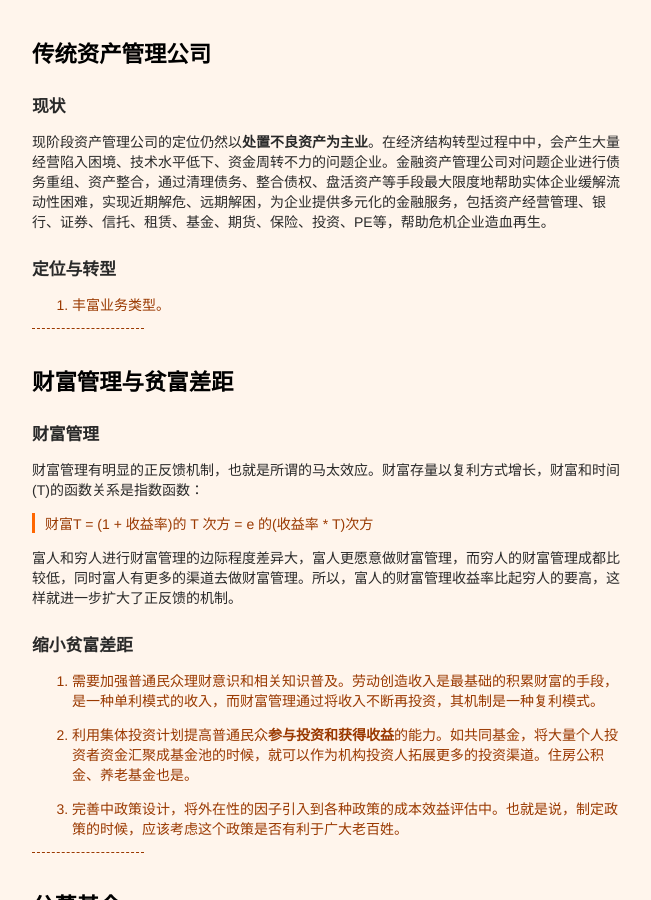
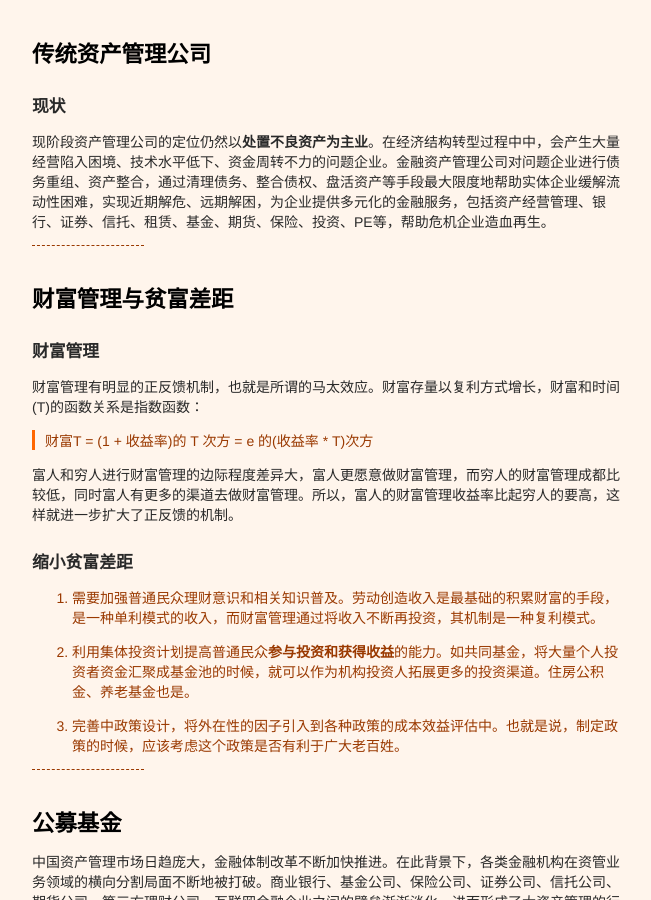
Before and after one commit to xianyuxmu/xianyuxmu.github.io, a Jekyll site: the page built from _posts/2017-02-05-financial-review.md, in a window 1280 px wide and 900 px high, scrolled down 357 px. Shown: the whole window, without its empty margins (314-965 px from the left). Built offline with Jekyll 4.4.1, drawn with Linux system fonts in a browser that asks for light colours; comment, search, counter and statistics services are not loaded.

Commit message:
删除部分内容

```diff
--- a/_posts/2017-02-05-financial-review.md
+++ b/_posts/2017-02-05-financial-review.md
@@ -20,10 +20,6 @@ tags:
 ### 现状
 
 现阶段资产管理公司的定位仍然以**处置不良资产为主业**。在经济结构转型过程中中，会产生大量经营陷入困境、技术水平低下、资金周转不力的问题企业。金融资产管理公司对问题企业进行债务重组、资产整合，通过清理债务、整合债权、盘活资产等手段最大限度地帮助实体企业缓解流动性困难，实现近期解危、远期解困，为企业提供多元化的金融服务，包括资产经营管理、银行、证券、信托、租赁、基金、期货、保险、投资、PE等，帮助危机企业造血再生。
-
-### 定位与转型
-
-1. 丰富业务类型。
 
 ----
 
```
